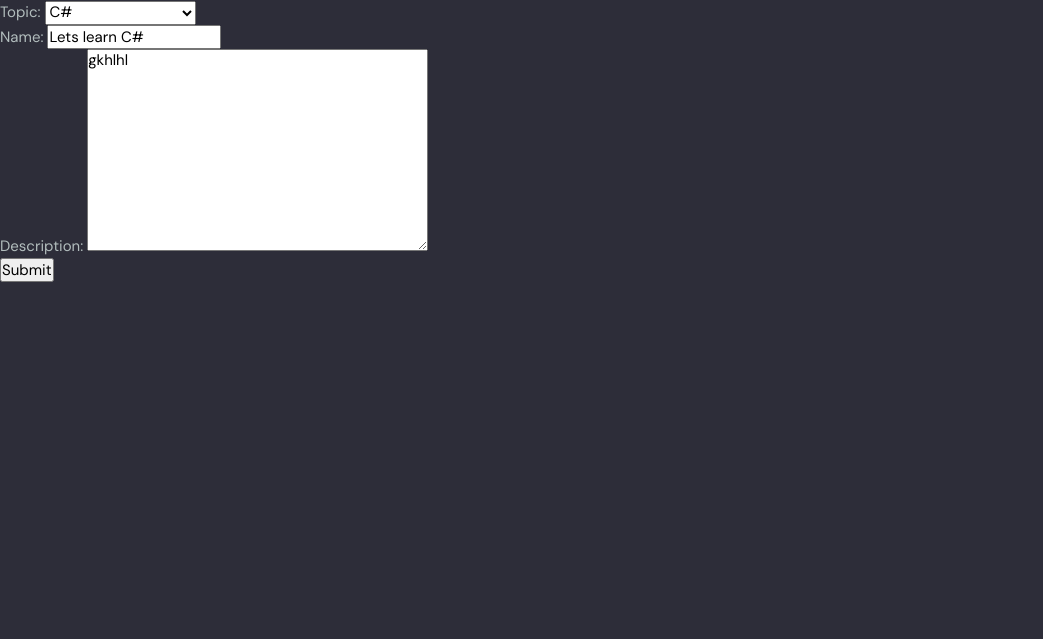
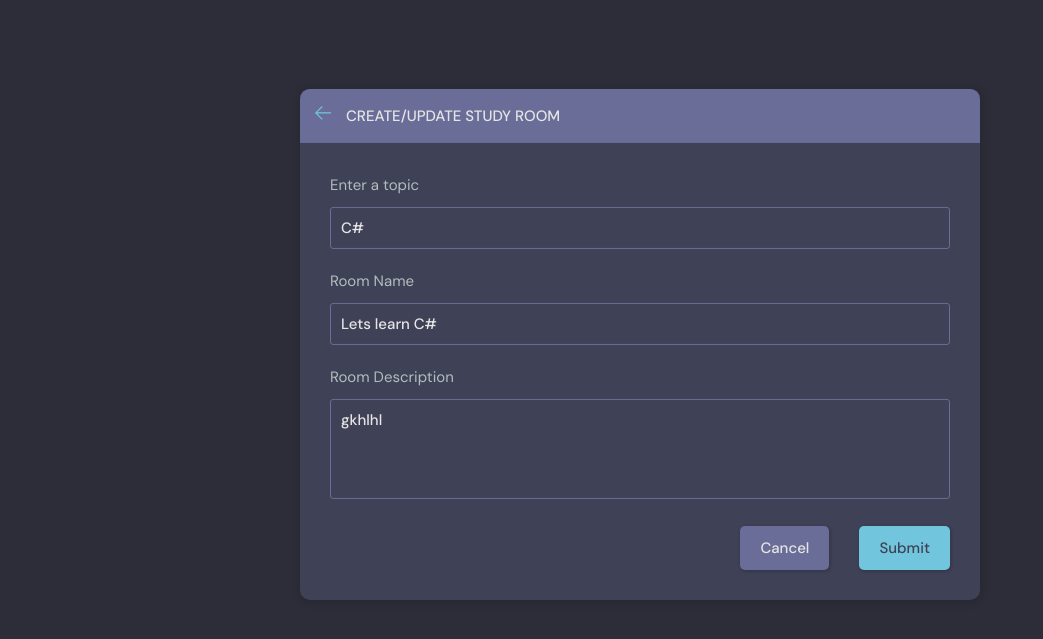
Before and after one commit to Zu18/StudyBuddy, a Django app: page /update-room/8/ in a window 1280 px wide. Shown: the part 76-715 px from the top of the page, without its empty margins (0-1043 px from the left). Run offline with Django 4.2, Linux system fonts and the light colour scheme; a user stored in the database is signed in; data comes from the database, SQL or seed files in the repository; both versions use the stored data as it was after the commit.

Commit message:
Add Update room functionalitty and style create/update room

```diff
--- a/studybud/base/templates/base/room_form.html
+++ b/studybud/base/templates/base/room_form.html
@@ -1,14 +1,68 @@
-
 {% extends 'main.html' %}
 
 {% block content %}
+<main class="create-room layout">
+<div class="container">
+  <div class="layout__box">
+    <div class="layout__boxHeader">
+      <div class="layout__boxTitle">
+        <a href="{% url 'home' %}">
+          <svg version="1.1" xmlns="http://www.w3.org/2000/svg" width="32" height="32" viewBox="0 0 32 32">
+            <title>arrow-left</title>
+            <path
+              d="M13.723 2.286l-13.723 13.714 13.719 13.714 1.616-1.611-10.96-10.96h27.625v-2.286h-27.625l10.965-10.965-1.616-1.607z">
+            </path>
+          </svg>
+        </a>
+        <h3>Create/Update Study Room</h3>
+      </div>
+    </div>
+    <div class="layout__body">
+      <form class="form" action="" method="POST" >
+        {% csrf_token %}
+        <div class="form__group">
+          <label for="room_topic">Enter a topic</label>
+          <input required type="text" value="{{room.topic.name}}" name="topic" list ="topic-list" />
+          <datalist id="topic-list" >
+            <select id="room_topic" >
+              {% for topic in topics %}
+              <option value="{{topic.name}}">{{topic.name}}</option>
+              {% endfor %}
+            </select>
+          </datalist>
 
-<div>
-    <form method="POST" action="">
-        {% csrf_token %}
-        {{form.as_p}}
-        <input type="submit" value="Submit" />
-    </form>
+        </div>
+
+        <div class="form__group">
+          <label for="room_name">Room Name</label>
+          {{form.name}}
+        </div>
+
+        <div class="form__group">
+          <label for="room_description">Room Description</label>
+          {{form.description}}
+        </div>
+
+        <!--<div class="form__group">
+          <label for="room_topic">Topic</label>
+          <input required type="text" name="topic" id="room_topic" list="topic-list" />
+          <datalist id="topic-list">
+            <select id="room_topic">
+              <option value="">Select your topic</option>
+              <option value="Python">Python</option>
+              <option value="Django">Django</option>
+            </select>
+          </datalist>
+
+        </div>-->
+
+        <div class="form__action">
+          <a class="btn btn--dark" href="index.html">Cancel</a>
+          <button class="btn btn--main" type="submit">Submit</button>
+        </div>
+      </form>
+    </div>
+  </div>
 </div>
-
+</main>
 {% endblock content %}
--- a/studybud/base/views.py
+++ b/studybud/base/views.py
@@ -107,14 +107,18 @@ def userProfile(request, pk):
 @login_required(login_url='login')
 def createRoom(request):
     form = RoomForm()
+    topics = Topic.objects.all()
     if request.method == 'POST':
-        form = RoomForm(request.POST)
-        if form.is_valid():
-            room = form.save()
-            room.host = request.user
-            room.save()
-            return redirect('home')
-    context = {'form': form}
+        topic_name = request.POST.get('topic')
+        topic, created = Topic.objects.get_or_create(name = topic_name)
+        Room.objects.create(
+            host=request.user,
+            topic=topic,
+            name=request.POST.get('name'),
+            description=request.POST.get('description'),
+        )
+        return redirect('home')
+    context = {'form': form, 'topics': topics}
     return render(request, 'base/room_form.html', context)
 
 
@@ -122,15 +126,19 @@ def createRoom(request):
 def updateRoom(request, pk):
     room = Room.objects.get(id=pk)
     form = RoomForm(instance=room)
+    topics = Topic.objects.all()
     if request.user != room.host:
         return HttpResponse('Your are not allowed here!!')
     if request.method == 'POST':
-        form = RoomForm(request.POST, instance=room)
-        if form.is_valid():
-            form.save()
-            return redirect('home')
+        topic_name = request.POST.get('topic')
+        topic, created = Topic.objects.get_or_create(name = topic_name)
+        room.name = request.POST.get('name')
+        room.topic = topic
+        room.description = request.POST.get('description')
+        room.save()
+        return redirect('home')
 
-    context = {'form': form}
+    context = {'form': form, 'topics': topics, 'room': room}
     return render(request, 'base/room_form.html', context)
 
 
```
Also changed, not shown: studybud/base/templates/base/room_form_old.html (added, +14 -0 lines), studybud/db.sqlite3.
